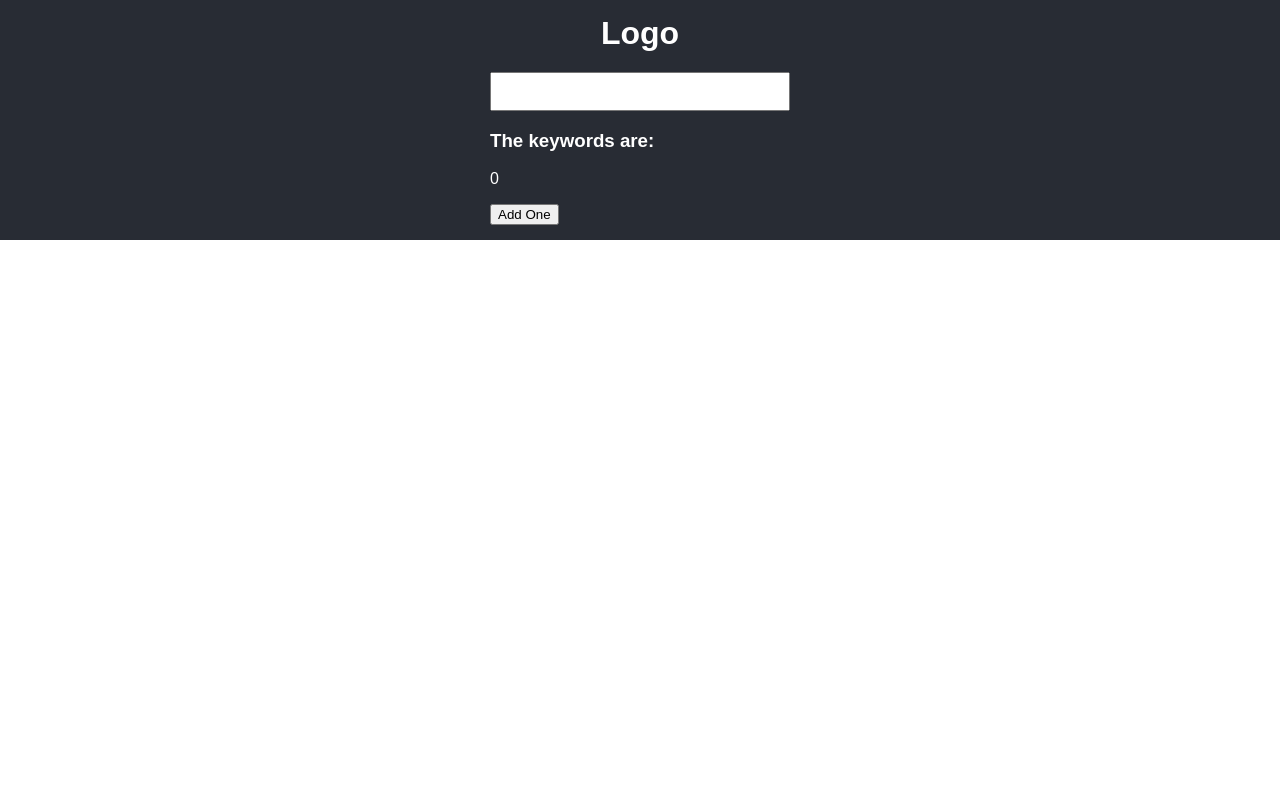
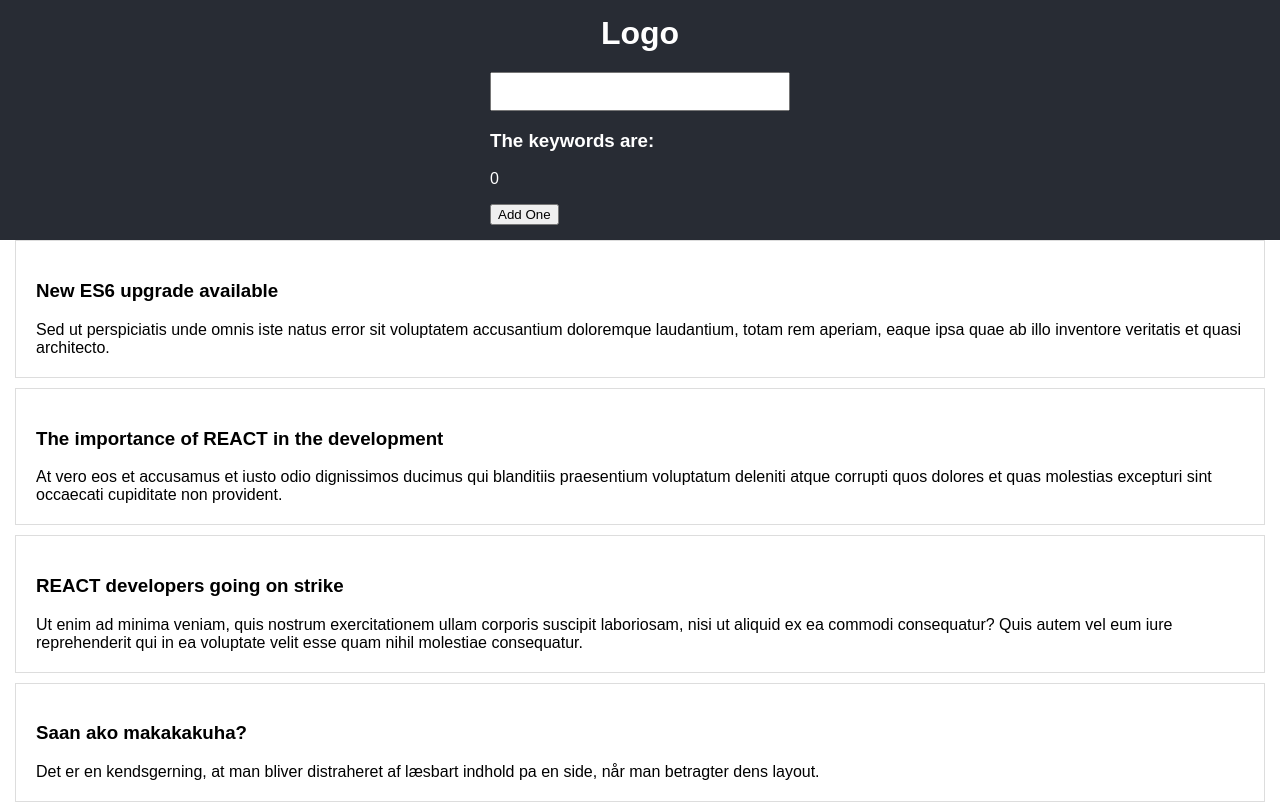
Before and after one commit to omisingh671/react-demo, a React (Create React App) app: page / in a window 1280 px wide. Shown: the top 804 px of the page. Built offline with nearby package versions, Linux system fonts and the light colour scheme; a web font is replaced by a local one.

Commit message:
Using Props and Destructuring Props

```diff
--- a/src/App.js
+++ b/src/App.js
@@ -1,13 +1,36 @@
 import { Component } from 'react';
+
 import Header from './components/header/Header';
+import Footer from './components/footer/Footer';
+import NewsList from './components/NewsList';
+
 import './index.css';
+import JSON from './db.json';
 
 class App extends Component {
+
+  state = {
+    news: JSON
+  }
+
   render() {
+
+    //console.log(JSON);
+
     return (
-      <div className="app-header">
-        <Header />
-      </div>
+      <section>
+        <div className="app-header">
+          <Header />
+        </div>
+        <div className='container'>
+          <div className='newslist-wrapper'>
+            <NewsList news={this.state.news} />
+          </div>
+        </div>
+        <div className="app-footer">
+          <Footer />
+        </div>
+      </section>
     )
   }
 }
--- a/src/components/NewsListItem.js
+++ b/src/components/NewsListItem.js
@@ -7,6 +7,7 @@ class NewsListItem extends Component {
 
     render() {
         const { item } = this.props;
+        console.log(item);
         return (
             <div className='news-item'>
                 <h3>{item.title}</h3>
--- /dev/null
+++ b/src/components/footer/Footer.js
@@ -0,0 +1,17 @@
+import React, { Component } from 'react';
+
+class Footer extends Component {
+
+    render() {
+
+        return (
+            <footer>
+                <div>
+                    <p>&copy; 2022. All Rights Reserved.</p>
+                </div>
+            </footer>
+        )
+    }
+}
+
+export default Footer;
--- a/src/index.css
+++ b/src/index.css
@@ -12,6 +12,11 @@ code {
     monospace;
 }
 
+.container {
+  padding-left: 15px;
+  padding-right: 15px;
+}
+
 .app-header {
   background-color: #282c34;
   display: flex;
@@ -24,7 +29,6 @@ code {
 .app-header header {
   min-width: 300px;
 }
-
 .app-header h1 {
   text-align: center;
   margin: 0px 0px 20px 0px;
@@ -39,3 +43,24 @@ code {
 .app-link {
   color: #61dafb;
 }
+
+.news-item {
+  padding: 20px;
+  border: 1px solid #ddd;
+  box-sizing: border-box;
+  margin-bottom: 10px;
+}
+.news-item:last-child {
+  margin-bottom: 0px !important;
+}
+
+.app-footer {
+  margin-top: 15px;
+  background-color: #282c34;
+  display: flex;
+  flex-direction: column;
+  align-items: center;
+  justify-content: center;
+  color: white;
+  padding: 15px;
+}
```
